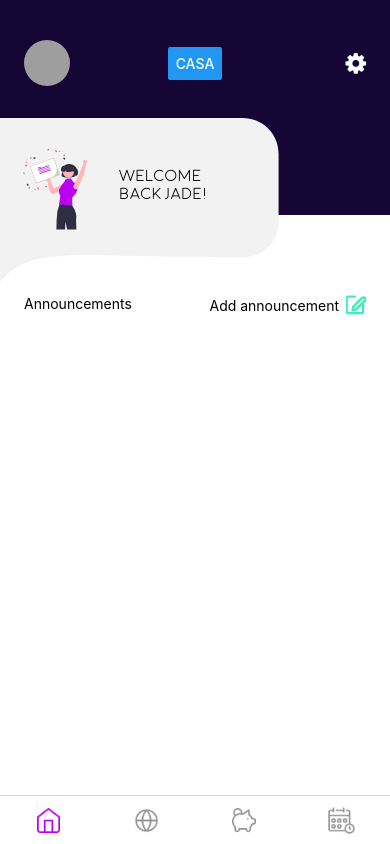
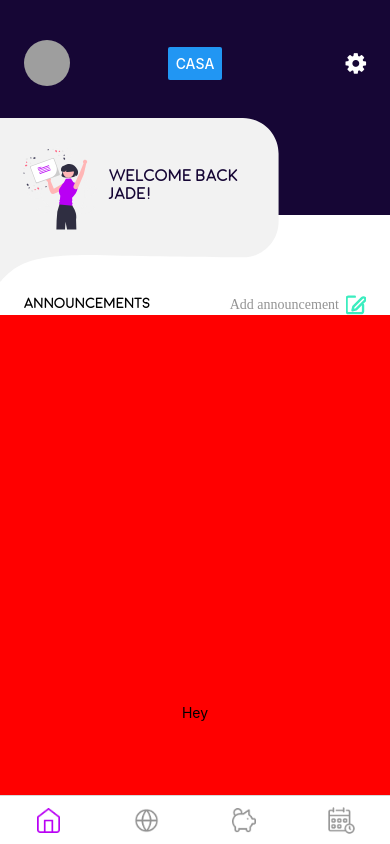
Before and after one commit to SeppeBe1/Homie, a React Native app in the folder homie/: screen / in a window 390 px wide. Built offline with nearby package versions, Linux system fonts and the light colour scheme; grey boxes are pictures that could not be loaded.

Commit message:
Feat: Header done

```diff
--- a/homie/screens/Homescreen.js
+++ b/homie/screens/Homescreen.js
@@ -68,19 +68,21 @@ export default function Homescreen({navigation}) {
       </View>
       <View style={styles.imageContainer}>
         <Image source={myImage} style={styles.image} />
-        <View style={{position:'absolute', left:120, top:35, zIndex: 10, width:120, height:100, display:'flex', alignItems:'center', justifyContent:'center'}}>
-          <Text style={{fontSize:'1rem', fontFamily:'moon'}}>Welcome back Jade!</Text>
+        <View style={{position:'absolute', left:110, top:35, zIndex: 10, width:130, height:100, display:'flex', alignItems:'center', justifyContent:'center'}}>
+          <Text style={{fontSize:'1rem', fontFamily:'moon', fontWeight:'bold', color:'#160635'}}>Welcome back Jade!</Text>
         </View>
       </View>
       <View style={{marginTop: 80, paddingHorizontal: 24}}>
         <View style={{display: 'flex', flexDirection:'row', justifyContent:'space-between'}}>
-          <Text>Announcements</Text>
+          <Text style={{fontSize:'0.875rem', fontFamily:'moon', fontWeight:'bold'}}>Announcements</Text>
           <View style={{display: 'flex', flexDirection:'row', alignItems:'center' }}>
-            <Text>Add announcement</Text>
+            <Text style={{fontSize:'0.875rem', fontFamily:'manrope', fontWeight:'regular', color:'#939393'}}>Add announcement</Text>
             <Image source={pen} style={{width: 20, height: 20, marginLeft: 7}}/>
           </View>
-
         </View>
+      </View>
+      <View style={{height: '100%', width:'100%', backgroundColor:'red', display:'flex', alignItems:'center', justifyContent:'center'}}>
+        <Text>Hey</Text>
       </View>
     </View>
   );
```
